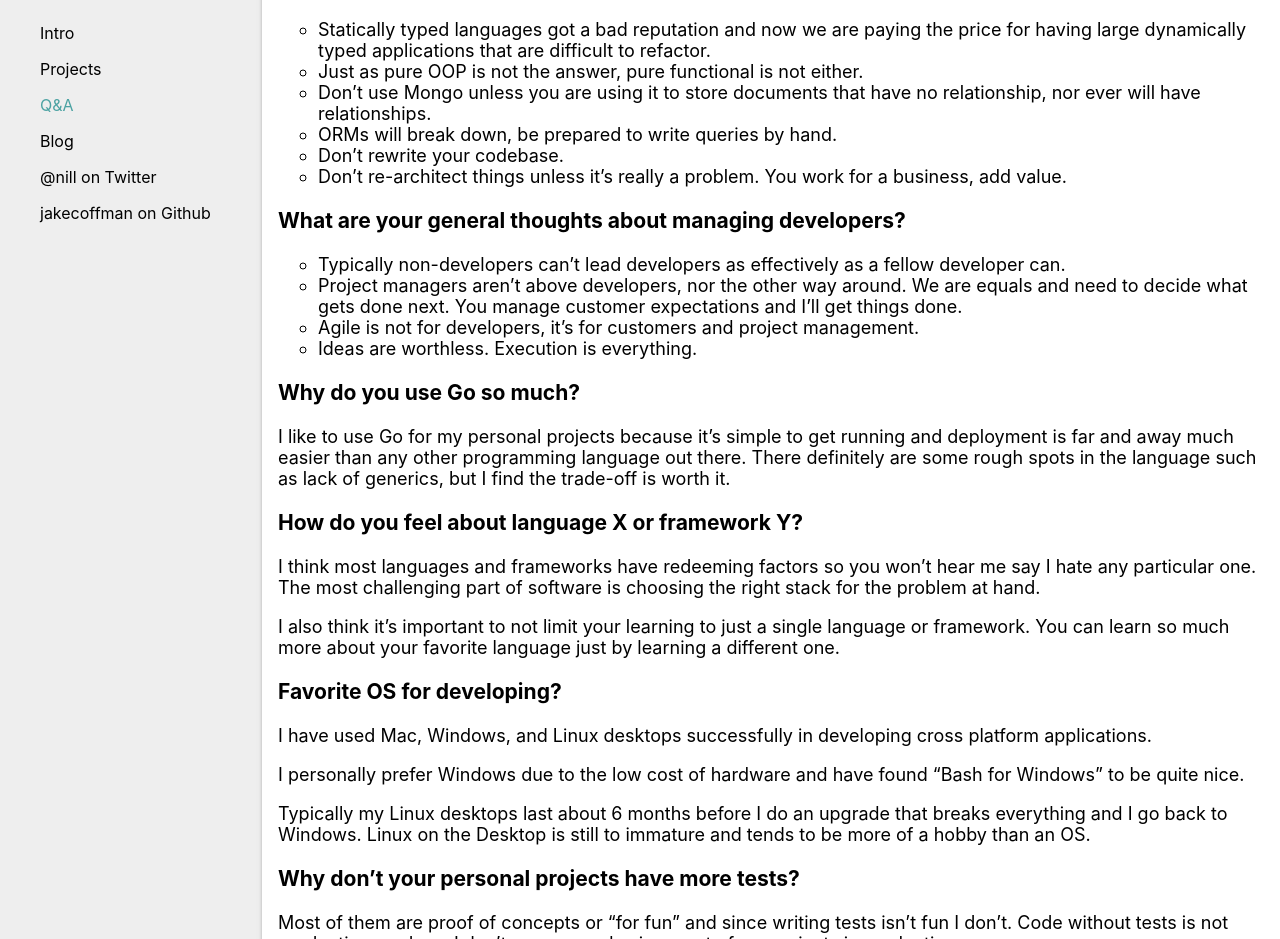
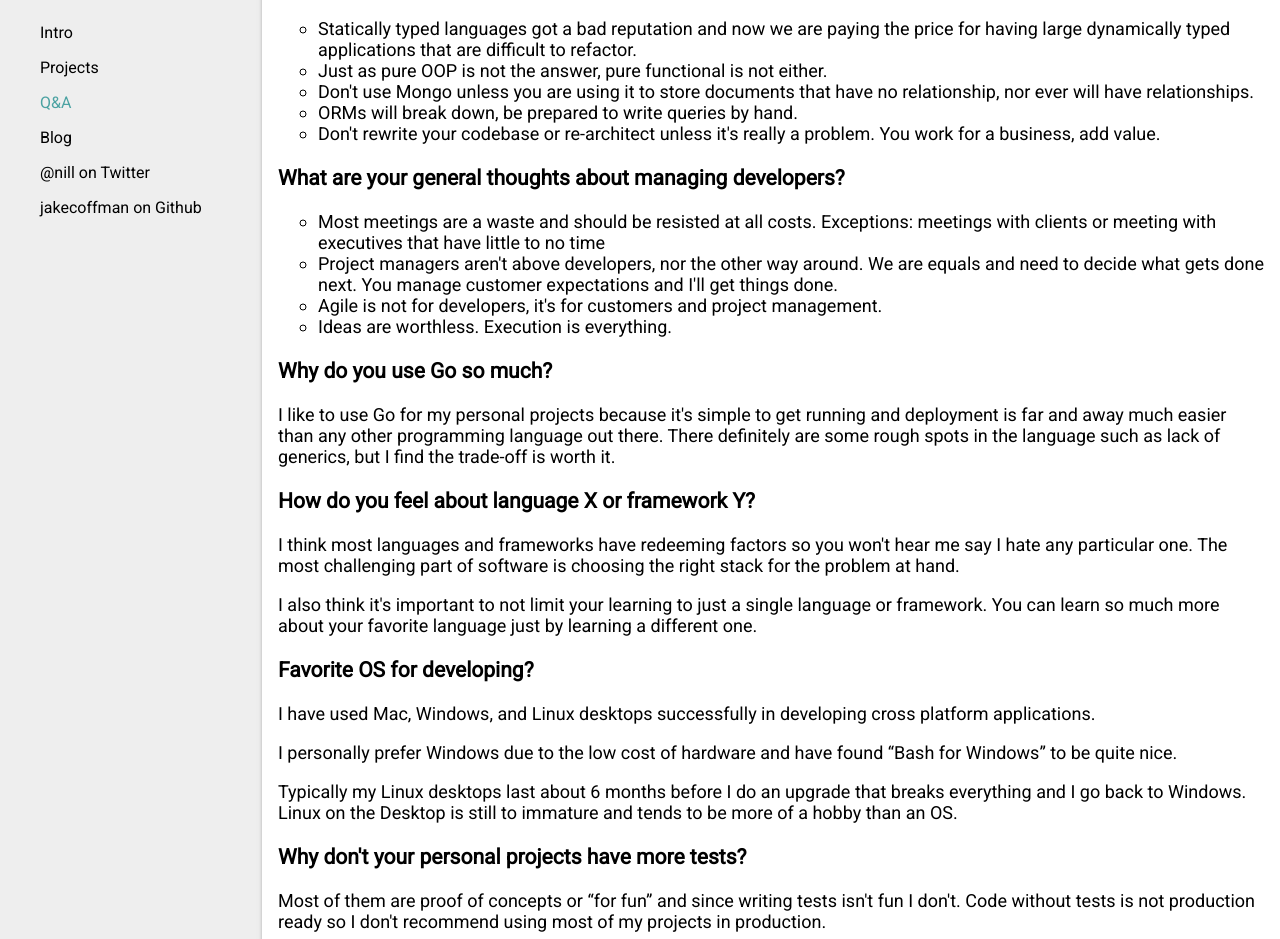
Before and after one commit to jakecoffman/nuxt-website, a Nuxt app: page /qa in a window 1280 px wide. Shown: the part 153-1092 px from the top of the page. Built offline with nearby package versions, Linux system fonts and the light colour scheme.

Commit message:
styles and styles

```diff
--- a/layouts/default.vue
+++ b/layouts/default.vue
@@ -1,7 +1,7 @@
 <template>
   <div id="app">
     <header>
-      <a href="https://jakecoffman.com">jakecoffman.com</a>
+      <a class="jakecoffman" href="https://jakecoffman.com">jakecoffman.com</a>
       <div class="grow" />
       <my-nav :mini="true" />
     </header>
@@ -43,7 +43,7 @@ export default {
 
   html, body {
     margin: 0;
-    font-family: -apple-system,BlinkMacSystemFont,"Segoe UI",Roboto,Oxygen-Sans,Ubuntu,Cantarell,"Helvetica Neue",sans-serif;
+    font-family: Roboto,sans-serif;
   }
 
   a, a :hover, a :visited {
@@ -187,4 +187,8 @@ export default {
     opacity: 0
   }
 
+  .jakecoffman {
+    margin-left: 1rem;
+  }
+
 </style>
--- a/nuxt.config.js
+++ b/nuxt.config.js
@@ -14,7 +14,8 @@ module.exports = {
       { hid: 'description', name: 'description', content: "Jake Coffman's Personal Website" }
     ],
     link: [
-      { rel: 'icon', type: 'image/x-icon', href: '/favicon.ico' }
+      { rel: 'icon', type: 'image/x-icon', href: '/favicon.ico' },
+      { rel: 'stylesheet', href: 'https://fonts.googleapis.com/css?family=Roboto&display=swap' }
     ]
   },
 
--- a/pages/projects.vue
+++ b/pages/projects.vue
@@ -1,6 +1,6 @@
 <template>
   <article class="projects">
-    <h1>My Projects</h1>
+    <h1>My Personal Projects</h1>
 
     <p>
       This is a small selection of projects that are deployed or in a working state. Software is rarely ever done, but
@@ -81,7 +81,7 @@ export default {
         link: 'https://github.com/jakecoffman/tanklets/releases',
         image: tanklets,
         tags: ['Games', 'Go', 'OpenGL'],
-        text: 'Same game as Tank Game but written from scratch in Go. I used no game engine, had to learn OpenGL and ported Chipmunk2D for this project.',
+        text: 'Another Tank Game but written from scratch in Go. I used no game engine, had to learn OpenGL and ported Chipmunk2D for this project.',
 
         links: [{
           href: 'https://github.com/jakecoffman/tanklets/releases',
@@ -102,7 +102,7 @@ export default {
           name: 'Source'
         }]
       }, {
-        title: 'Chipmunk2D in Go',
+        title: 'Go physics',
         link: 'https://github.com/jakecoffman/cp',
         image: cp,
         tags: ['Games', 'Go'],
@@ -125,7 +125,6 @@ export default {
           href: 'https://github.com/jakecoffman/set-game',
           name: 'Source'
         }]
-      }, {
       }, {
         title: 'Coloretto',
         link: 'https://www.jakecoffman.com/coloretto',
@@ -176,7 +175,6 @@ export default {
           name: 'Source'
         }]
       }, {
-
         title: 'Arduino Security',
         link: 'http://youtu.be/lfOxgK1-5HM',
         image: arduino,
@@ -224,28 +222,32 @@ export default {
 </script>
 <style lang="scss">
   @import '../scss/_variables';
-  $roundness: 5px;
+  $roundness: 4px;
   .cards {
     display: grid;
   }
   .card {
     width: 100%;
-    box-shadow:  0 4px 8px 0 rgba(0,0,0,0.2);
+    box-shadow: 0px 2px 1px -1px rgba(0, 0, 0, 0.2),0px 1px 1px 0px rgba(0, 0, 0, 0.14),0px 1px 3px 0px rgba(0,0,0,.12);
     border-radius: $roundness;
     margin-bottom: 1rem;
     display: flex;
     flex-direction: column;
     h2 {
-      margin: .5rem .5rem .5rem 0;
+      margin: 0 0 .25rem;
+    }
+    p {
+      margin: 0;
+      color: #545454;
     }
   }
   @media (min-width: $breakpoint) {
     .cards {
-      grid-template-columns: repeat(auto-fill, minmax(300px, 1fr));
+      grid-template-columns: repeat(auto-fill, minmax(200px, 1fr));
       grid-gap: 1rem;
     }
     .p-img {
-      height: 300px;
+      height: 200px;
     }
   }
   .p-img {
@@ -257,6 +259,7 @@ export default {
     display: flex;
   }
   .project-text {
+    font-size: 11pt;
     background-color: #ffffff;
     padding: 0.5rem;
     display: flex;
@@ -265,7 +268,8 @@ export default {
     justify-content: space-between;
   }
   .links {
-    border-top: 1px solid #cbcbcb;
+    font-size: 10pt;
+    /*border-top: 1px solid #cbcbcb;*/
     width: 100%;
     display: flex;
     justify-content: space-evenly;
--- a/pages/qa.vue
+++ b/pages/qa.vue
@@ -8,30 +8,29 @@
       <ul>
         <li>Statically typed languages got a bad reputation and now we are paying the price for having large dynamically typed applications that are difficult to refactor.</li>
         <li>Just as pure OOP is not the answer, pure functional is not either.</li>
-        <li>Don’t use Mongo unless you are using it to store documents that have no relationship, nor ever will have relationships.</li>
+        <li>Don't use Mongo unless you are using it to store documents that have no relationship, nor ever will have relationships.</li>
         <li>ORMs will break down, be prepared to write queries by hand.</li>
-        <li>Don’t rewrite your codebase.</li>
-        <li>Don’t re-architect things unless it’s really a problem. You work for a business, add value.</li>
+        <li>Don't rewrite your codebase or re-architect unless it's really a problem. You work for a business, add value.</li>
       </ul>
 
       <h3>What are your general thoughts about managing developers?</h3>
 
       <ul>
-        <li>Typically non-developers can’t lead developers as effectively as a fellow developer can.</li>
-        <li>Project managers aren’t above developers, nor the other way around. We are equals and need to decide what gets done next. You manage customer expectations and I’ll get things done.</li>
-        <li>Agile is not for developers, it’s for customers and project management.</li>
+        <li>Most meetings are a waste and should be resisted at all costs. Exceptions: meetings with clients or meeting with executives that have little to no time</li>
+        <li>Project managers aren't above developers, nor the other way around. We are equals and need to decide what gets done next. You manage customer expectations and I'll get things done.</li>
+        <li>Agile is not for developers, it's for customers and project management.</li>
         <li>Ideas are worthless. Execution is everything.</li>
       </ul>
 
       <h3>Why do you use Go so much?</h3>
 
-      <p>I like to use Go for my personal projects because it’s simple to get running and deployment is far and away much easier than any other programming language out there. There definitely are some rough spots in the language such as lack of generics, but I find the trade-off is worth it.</p>
+      <p>I like to use Go for my personal projects because it's simple to get running and deployment is far and away much easier than any other programming language out there. There definitely are some rough spots in the language such as lack of generics, but I find the trade-off is worth it.</p>
 
       <h3>How do you feel about language X or framework Y?</h3>
 
-      <p>I think most languages and frameworks have redeeming factors so you won’t hear me say I hate any particular one. The most challenging part of software is choosing the right stack for the problem at hand.</p>
+      <p>I think most languages and frameworks have redeeming factors so you won't hear me say I hate any particular one. The most challenging part of software is choosing the right stack for the problem at hand.</p>
 
-      <p>I also think it’s important to not limit your learning to just a single language or framework. You can learn so much more about your favorite language just by learning a different one.</p>
+      <p>I also think it's important to not limit your learning to just a single language or framework. You can learn so much more about your favorite language just by learning a different one.</p>
 
       <h3>Favorite OS for developing?</h3>
 
@@ -44,9 +43,9 @@
         Linux on the Desktop is still to immature and tends to be more of a hobby than an OS.
       </p>
 
-      <h3>Why don’t your personal projects have more tests?</h3>
+      <h3>Why don't your personal projects have more tests?</h3>
 
-      <p>Most of them are proof of concepts or “for fun” and since writing tests isn’t fun I don’t. Code without tests is not production ready so I don’t recommend using most of my projects in production.</p>
+      <p>Most of them are proof of concepts or “for fun” and since writing tests isn't fun I don't. Code without tests is not production ready so I don't recommend using most of my projects in production.</p>
 
       <p>If ever a project takes off, the first thing I would do is write tests.</p>
     </div>
```
Also changed, not shown: 1 other file (tests, documents, lock files or other folders).
